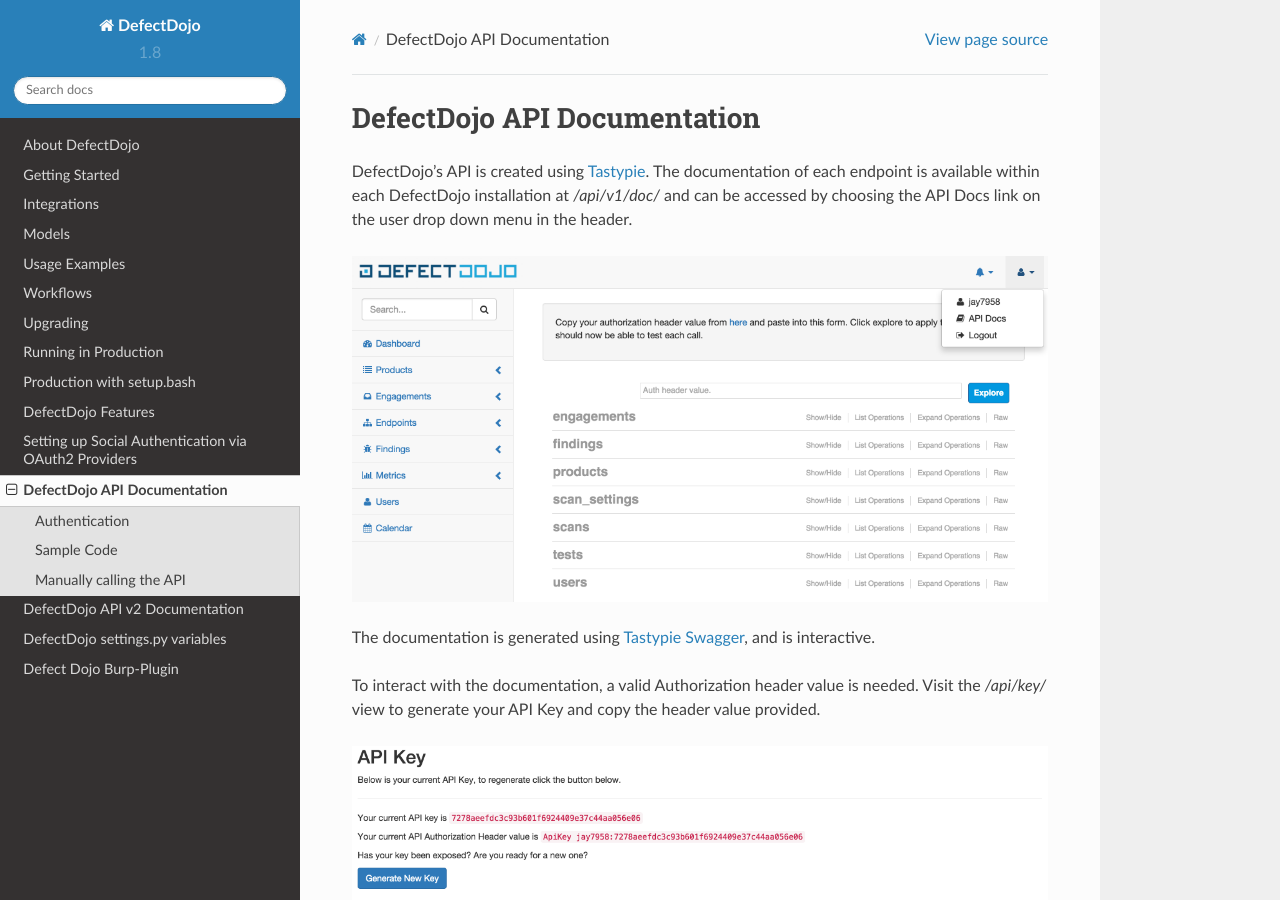
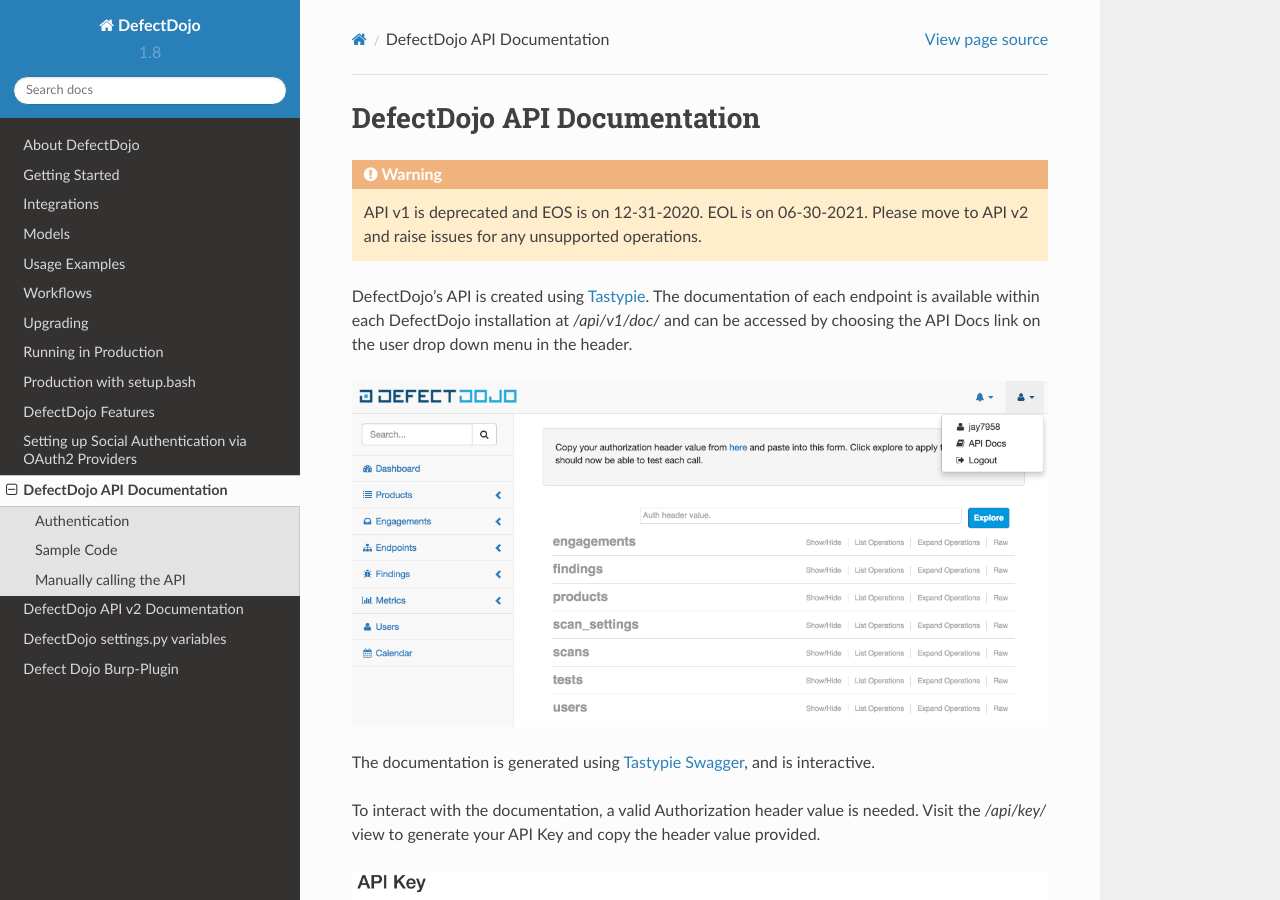
Before and after one commit to DefectDojo/Documentation, a Sphinx documentation site: the page built from docs/api-docs.rst, in a window 1280 px wide and 900 px high. Built offline with Sphinx 7.4.7 and the Read the Docs theme 2.0.0, drawn with Linux system fonts in a browser that asks for light colours.

Commit message:
EOL info for api v1 (#131)

```diff
--- a/docs/api-docs.rst
+++ b/docs/api-docs.rst
@@ -1,5 +1,11 @@
 DefectDojo API Documentation
 ============================
+
+.. warning::
+   API v1 is deprecated and EOS is on 12-31-2020.
+   EOL is on 06-30-2021.
+   Please move to API v2 and raise issues for any unsupported operations.
+
 
 DefectDojo's API is created using `Tastypie`_.  The documentation of each endpoint is available within each DefectDojo
 installation at `/api/v1/doc/` and can be accessed by choosing the API Docs link on the user drop down menu in the
```
